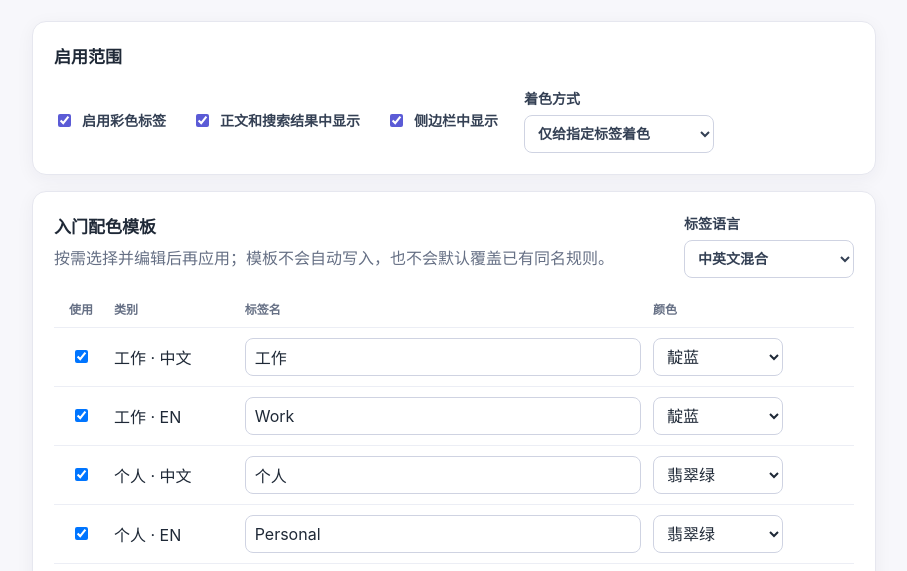
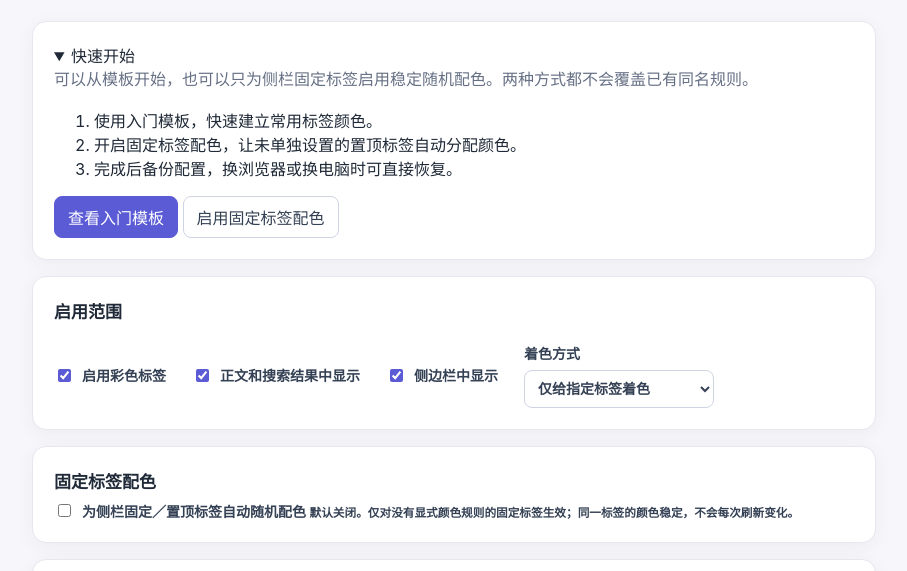
Before and after one commit to Reedphoto3/flomo-color-tags, a browser extension: page options/options.html in a window 1280 px wide. Shown: the part 151-722 px from the top of the page, without its empty margins (186-1093 px from the left). Drawn offline with Linux system fonts and the light colour scheme.

Commit message:
Add quick start and pinned coloring controls

```diff
--- a/options/options.html
+++ b/options/options.html
@@ -14,6 +14,22 @@
         <p class="subtle">所有设置都只保存在当前浏览器；扩展不会上传或保存笔记正文。</p>
       </header>
 
+      <details class="panel quick-start" open>
+        <summary>快速开始</summary>
+        <div class="quick-start-content">
+          <p class="subtle">可以从模板开始，也可以只为侧栏固定标签启用稳定随机配色。两种方式都不会覆盖已有同名规则。</p>
+          <ol>
+            <li>使用入门模板，快速建立常用标签颜色。</li>
+            <li>开启固定标签配色，让未单独设置的置顶标签自动分配颜色。</li>
+            <li>完成后备份配置，换浏览器或换电脑时可直接恢复。</li>
+          </ol>
+          <div class="quick-start-actions">
+            <button id="quick-template" type="button">查看入门模板</button>
+            <button id="quick-pinned" class="quiet-button" type="button">启用固定标签配色</button>
+          </div>
+        </div>
+      </details>
+
       <section class="panel settings-panel" aria-labelledby="visibility-heading">
         <h2 id="visibility-heading">启用范围</h2>
         <label class="toggle"><input id="enabled" type="checkbox"> <span>启用彩色标签</span></label>
@@ -28,7 +44,18 @@
         </label>
       </section>
 
-      <section class="panel" aria-labelledby="template-heading">
+      <section id="pinned-coloring-panel" class="panel" aria-labelledby="pinned-coloring-heading">
+        <h2 id="pinned-coloring-heading">固定标签配色</h2>
+        <label class="toggle setting-toggle">
+          <input id="pinned-tags-auto-color" type="checkbox">
+          <span>
+            <strong>为侧栏固定／置顶标签自动随机配色</strong>
+            <small>默认关闭。仅对没有显式颜色规则的固定标签生效；同一标签的颜色稳定，不会每次刷新变化。</small>
+          </span>
+        </label>
+      </section>
+
+      <section id="template-panel" class="panel" aria-labelledby="template-heading">
         <div class="section-heading">
           <div>
             <h2 id="template-heading">入门配色模板</h2>
```
